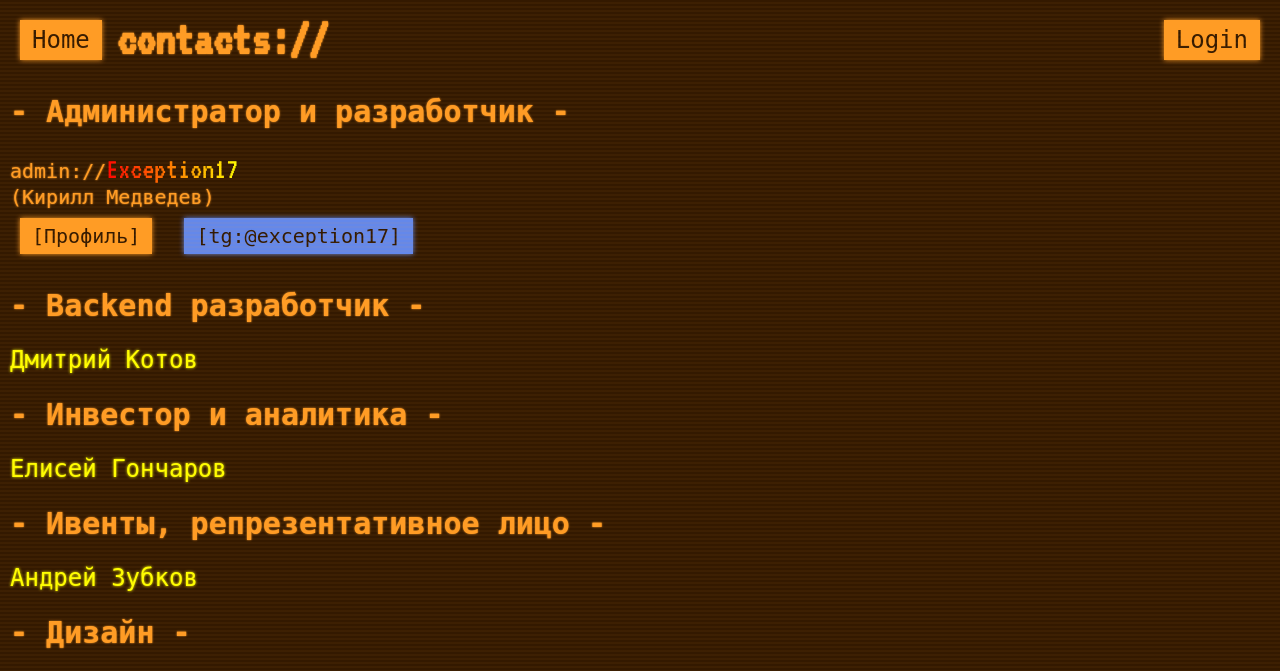
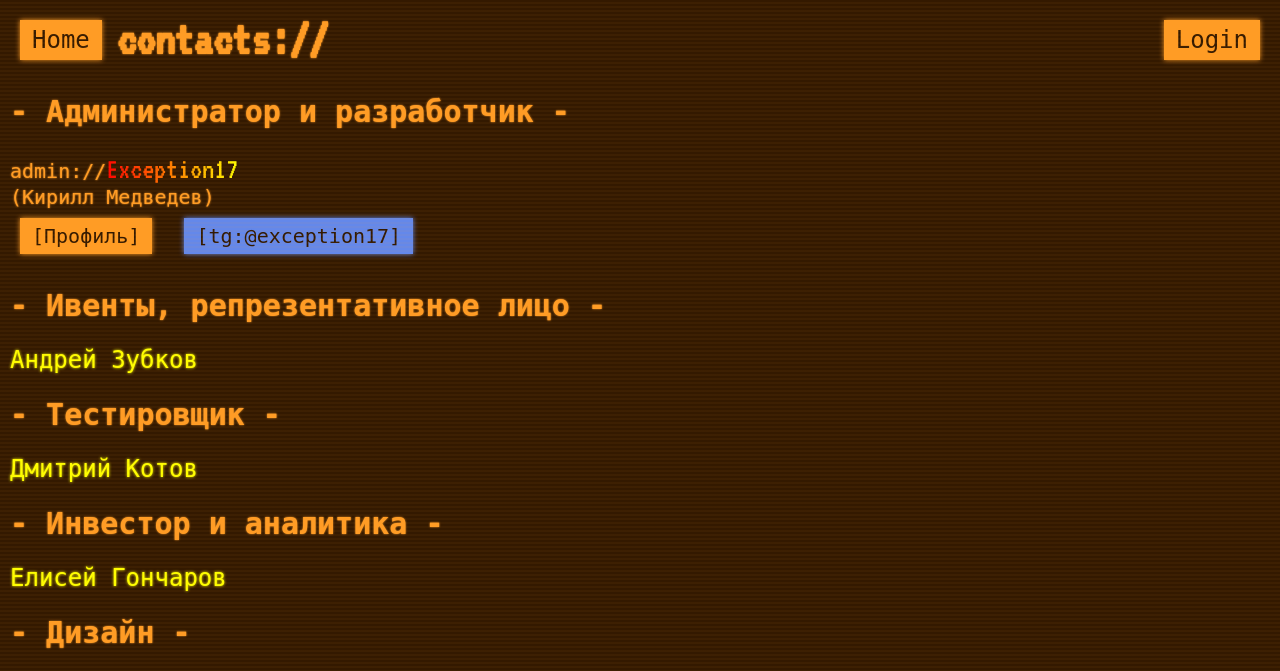
Before and after one commit to Exception0170/CUCnet-main, a FastAPI app: page /contacts in a window 1280 px wide. Shown: the top 671 px of the page. Run offline with FastAPI, Linux system fonts and the light colour scheme; parts of the project's set-up code (start-up, migrations or seed data) failed here and were passed over; some web fonts are replaced.

Commit message:
change contacts

```diff
--- a/website/templates/contacts.html
+++ b/website/templates/contacts.html
@@ -6,12 +6,12 @@ admin://<span class="animated-nickname">Exception17</span><br>
 (Кирилл Медведев)<br>
 <a href="https://exception0170.github.io/about.html" class="link-button">[Профиль]</a>
 <a href="https://t.me/exception17" class="blue-button">[tg:@exception17]</a>
-<h2> - Backend разработчик - </h2>
+<h2> - Ивенты, репрезентативное лицо - </h2>
+<span class="contact-name">Андрей Зубков</span><br>
+<h2> - Тестировщик - </h2>
 <span class="contact-name">Дмитрий Котов</span><br>
 <h2> - Инвестор и аналитика - </h2>
 <span class="contact-name">Елисей Гончаров</span><br>
-<h2> - Ивенты, репрезентативное лицо - </h2>
-<span class="contact-name">Андрей Зубков</span><br>
 <h2> - Дизайн - </h2>
 <span class="contact-name">Екатерина Русакова</span><br>
 {% endblock %}
```
